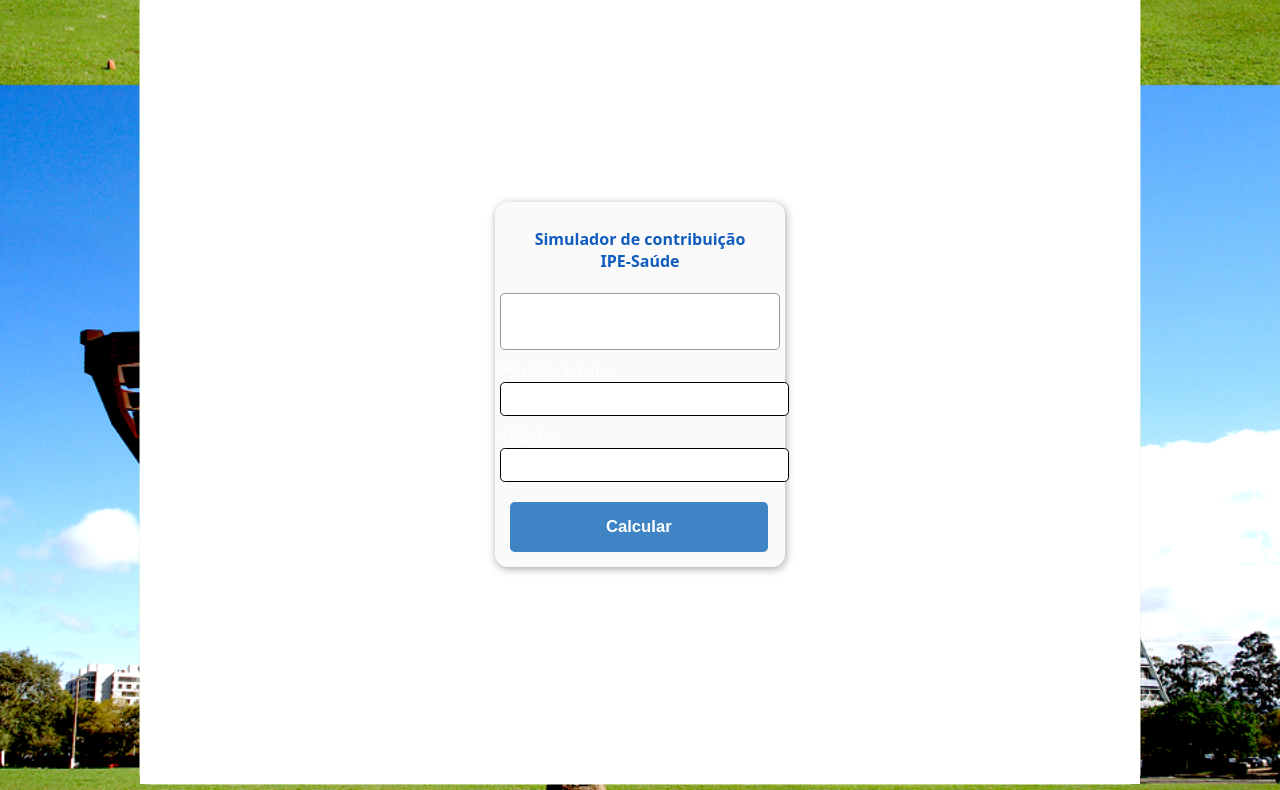
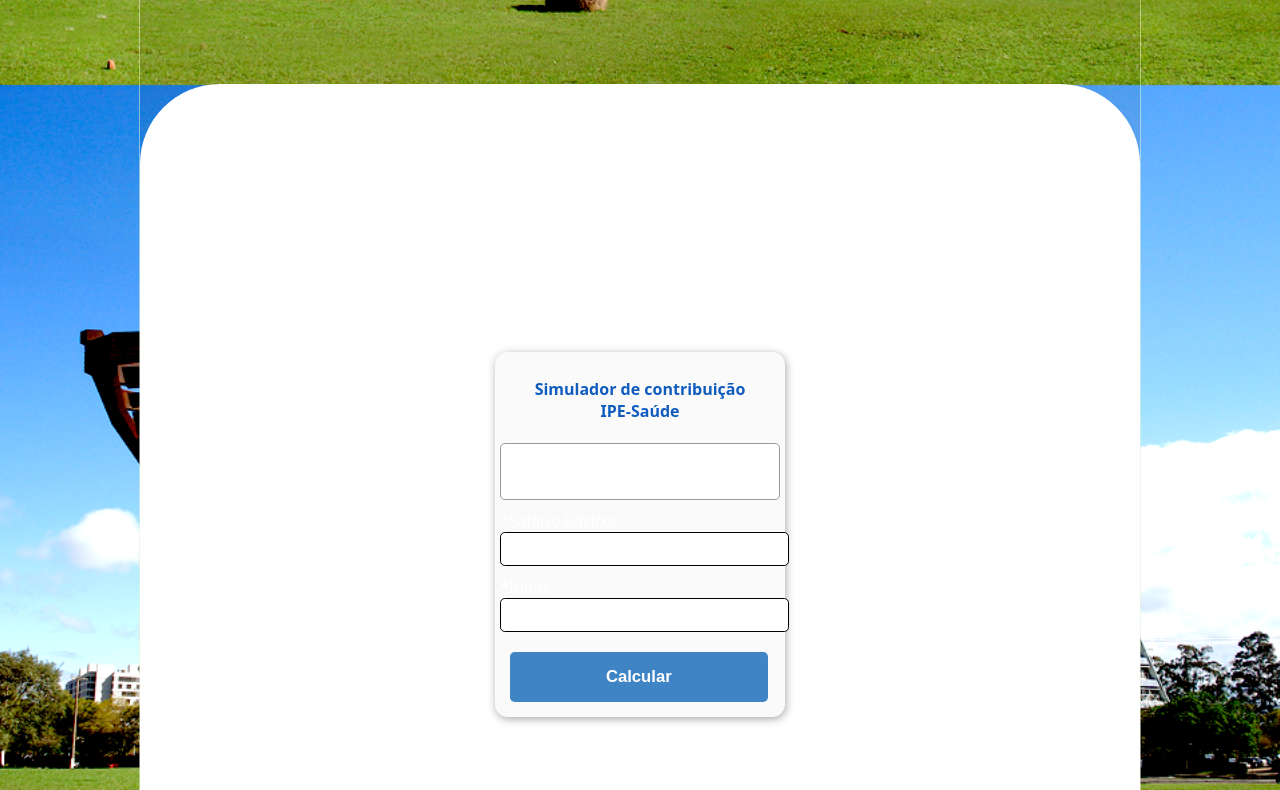
Before and after one commit to CristianCamposDeLima/sistemars.github.io, a plain HTML site: page index.html in a window 1280 px wide. Shown: the part 715-1505 px from the top of the page. Drawn offline with Linux system fonts and the light colour scheme.

Commit message:
Update index.html

```diff
--- a/index.html
+++ b/index.html
@@ -229,6 +229,10 @@ h1 {
 font-size: 15px;
 }
 div.container-simulators{
+	margin-top: 100px;
+    	padding: 50px;
+    	border-top-left-radius: 5rem;
+   	border-top-right-radius: 5rem;
         font-family: system-ui, -apple-system, BlinkMacSystemFont, 'Segoe UI', Roboto, Oxygen, Ubuntu, Cantarell, 'Open Sans', 'Helvetica Neue', sans-serif;
         display: flex;
         justify-content: center;
@@ -268,6 +272,7 @@ div.container-simulators{
         text-align: end;
         padding-right: 5px;
         font-weight: 400;
+	color: #000;
     }
 
     input {
@@ -530,6 +535,7 @@ month.innerHTML = `${mes}`
                 </div>
              </a>
             </section>
+	</div>
 		<section>
 			<div class="container-simulators">
     <div class="contain-simulator">
@@ -600,7 +606,7 @@ const mascaraTelefone = (valor) => {
 </script>
 		</section>
 
-        </div>
+
     </div>
 </div>
 </body>
```
